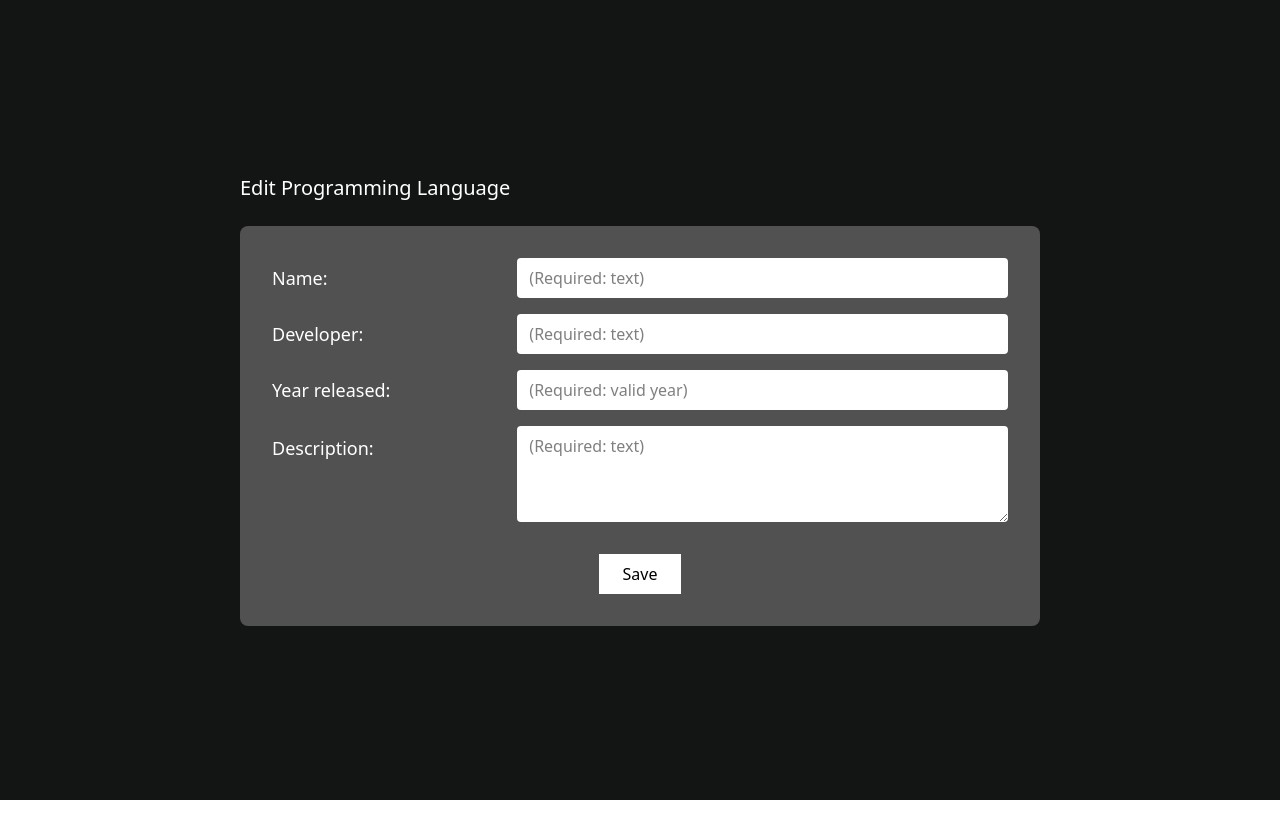
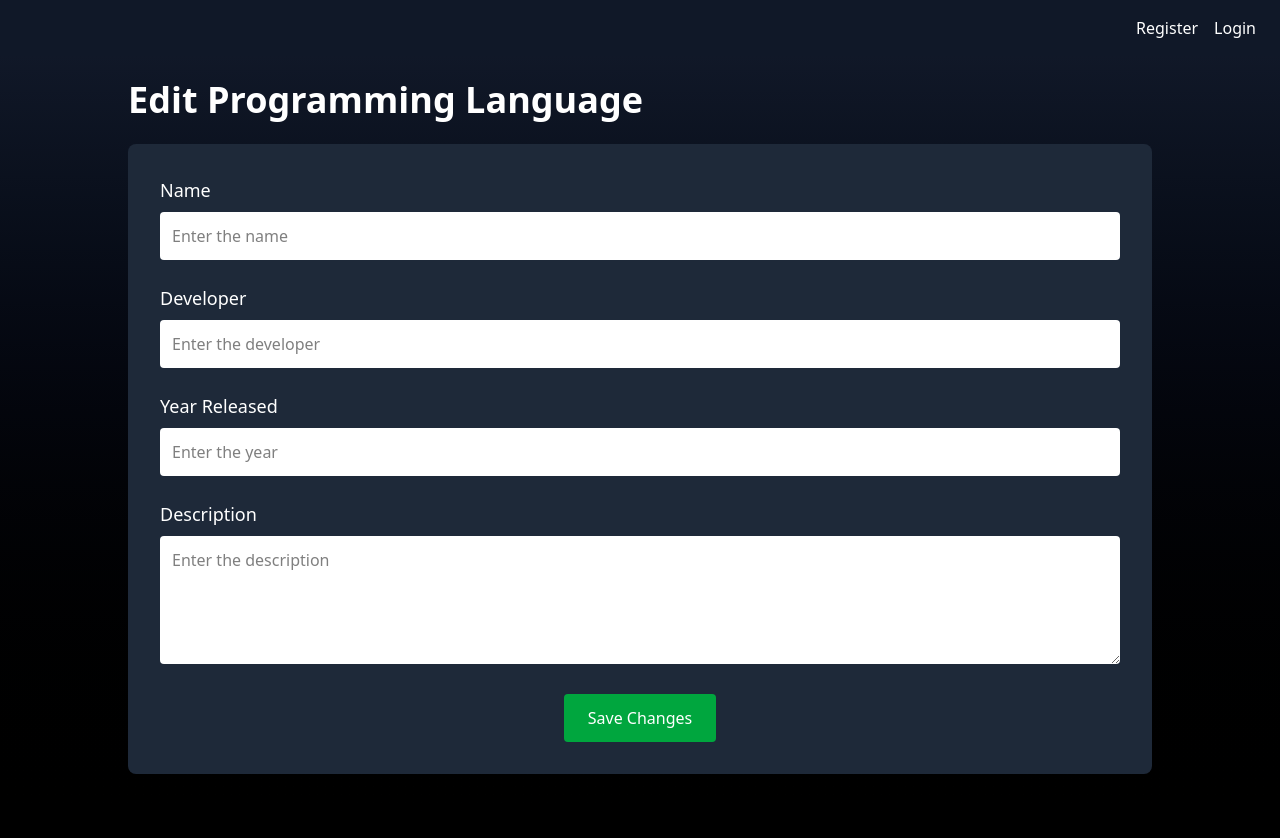
Before and after one commit to MarioMaxim18/Systems-for-Design-and-Implementation, a Next.js app: page /edit/1 in a window 1280 px wide. Shown: the top 838 px of the page. Before the commit the page ends 800 px from the top, so only its background shows below. Built offline with nearby package versions, Linux system fonts and the light colour scheme; no server answers; the database is empty.

Commit message:
feat: update pages styling (dark gradient, form card, consistent buttons)

```diff
--- a/src/app/add/page.js
+++ b/src/app/add/page.js
@@ -1,5 +1,6 @@
 "use client";
 
+import Navbar from "../../components/Navbar";
 import { useState, useEffect } from "react";
 import { useRouter } from "next/navigation";
 import { validateForm } from "../../lib/validation";
@@ -37,17 +38,12 @@ export default function AddProgrammingLanguage() {
       return;
     }
 
-    const dataToSend = {
-      ...formData,
-      createdBy: user._id,
-    };
+    const dataToSend = { ...formData, createdBy: user._id };
 
     try {
       const response = await fetch("/api/languages", {
         method: "POST",
-        headers: {
-          "Content-Type": "application/json",
-        },
+        headers: { "Content-Type": "application/json" },
         body: JSON.stringify(dataToSend),
       });
 
@@ -62,77 +58,88 @@ export default function AddProgrammingLanguage() {
   }
 
   return (
-    <div className="flex flex-col items-center justify-center min-h-screen bg-[#131414]">
-      <div className="w-[800px] flex flex-col items-start mb-4">
-        <h2 className="text-xl text-white mb-2">Add Programming Language</h2>
-      </div>
+    <>
+      <Navbar />
+      <div className="flex flex-col items-center min-h-screen bg-gradient-to-b from-gray-900 to-black p-6">
+        <div className="w-full max-w-5xl">
+          {/* Title */}
+          <h1 className="text-4xl font-bold text-white mb-6">Add Programming Language</h1>
 
-      {/* Form */}
-      <form onSubmit={handleSubmit} className="bg-[#515151] p-8 rounded-lg w-[800px] space-y-4">
+          {/* Form Container */}
+          <div className="bg-gray-800 p-8 rounded-lg">
+            <form onSubmit={handleSubmit} className="space-y-6">
               {/* Name */}
-        <div className="flex items-center justify-between">
-          <label className="text-white text-lg">Name:</label>
+              <div>
+                <label className="block text-white text-lg mb-2">Name:</label>
                 <input
                   type="text"
                   name="name"
                   value={formData.name}
                   onChange={(e) => setFormData({ ...formData, name: e.target.value })}
-            placeholder="(Required: text)"
-            className="w-2/3 px-3 py-2 rounded bg-white border-black"
+                  placeholder="Required"
+                  className="w-full px-4 py-2 rounded bg-white text-black"
                   required
                 />
+                {errors.name && <p className="text-red-400 text-sm mt-1">{errors.name}</p>}
               </div>
-        {errors.name && <p className="text-red-400 text-sm">{errors.name}</p>}
 
               {/* Developer */}
-        <div className="flex items-center justify-between">
-          <label className="text-white text-lg">Developer:</label>
+              <div>
+                <label className="block text-white text-lg mb-2">Developer:</label>
                 <input
                   type="text"
                   name="developer"
                   value={formData.developer}
                   onChange={(e) => setFormData({ ...formData, developer: e.target.value })}
-            placeholder="(Required: text)"
-            className="w-2/3 px-3 py-2 rounded bg-white border-black"
+                  placeholder="Required"
+                  className="w-full px-4 py-2 rounded bg-white text-black"
                   required
                 />
+                {errors.developer && <p className="text-red-400 text-sm mt-1">{errors.developer}</p>}
               </div>
-        {errors.developer && <p className="text-red-400 text-sm">{errors.developer}</p>}
 
               {/* Year */}
-        <div className="flex items-center justify-between">
-          <label className="text-white text-lg">Year released:</label>
+              <div>
+                <label className="block text-white text-lg mb-2">Year Released:</label>
                 <input
                   type="number"
                   name="year"
                   value={formData.year}
                   onChange={(e) => setFormData({ ...formData, year: e.target.value })}
-            placeholder="(Required: valid year)"
-            className="w-2/3 px-3 py-2 rounded bg-white border-black"
+                  placeholder="Required"
+                  className="w-full px-4 py-2 rounded bg-white text-black"
                   required
                 />
+                {errors.year && <p className="text-red-400 text-sm mt-1">{errors.year}</p>}
               </div>
-        {errors.year && <p className="text-red-400 text-sm">{errors.year}</p>}
 
               {/* Description */}
-        <div className="flex items-start justify-between">
-          <label className="text-white text-lg mt-2">Description:</label>
+              <div>
+                <label className="block text-white text-lg mb-2">Description:</label>
                 <textarea
                   name="description"
                   value={formData.description}
                   onChange={(e) => setFormData({ ...formData, description: e.target.value })}
-            placeholder="(Required: text)"
-            className="w-2/3 px-3 py-2 h-24 rounded bg-white border-black"
+                  placeholder="Required"
+                  className="w-full px-4 py-2 h-32 rounded bg-white text-black"
                   required
                 />
+                {errors.description && <p className="text-red-400 text-sm mt-1">{errors.description}</p>}
               </div>
-        {errors.description && <p className="text-red-400 text-sm">{errors.description}</p>}
 
-        {/* Done Button */}
+              {/* Submit */}
               <div className="flex justify-center">
-          <button type="submit" className="px-6 py-2 mt-4 bg-white hover:bg-gray-300">Done</button>
+                <button
+                  type="submit"
+                  className="bg-green-600 text-white px-6 py-2 rounded hover:bg-green-700"
+                >
+                  Done
+                </button>
               </div>
             </form>
           </div>
+        </div>
+      </div>
+    </>
   );
 }
--- a/src/app/edit/[id]/page.js
+++ b/src/app/edit/[id]/page.js
@@ -1,5 +1,6 @@
 "use client";
 
+import Navbar from "../../../components/Navbar";
 import { useState, useEffect } from "react";
 import { useRouter, usePathname } from "next/navigation";
 import { validateForm } from "../../../lib/validation";
@@ -13,36 +14,29 @@ export default function EditProgrammingLanguage() {
     name: "",
     developer: "",
     year: "",
-        description: ""
+    description: "",
   });
-
   const [errors, setErrors] = useState({});
   const [isLoading, setIsLoading] = useState(false);
 
   useEffect(() => {
-        const fetchLanguage = async () => {
+    async function fetchLanguage() {
       try {
         const response = await fetch(`/api/languages?id=${id}`);
         if (response.ok) {
-                    const data = await response.json();
-                    const langToEdit = Array.isArray(data) ?
-                        data.find(lang => lang._id === Number(id)) : data;
-
-                    if (langToEdit) {
+          const language = await response.json();
           setFormData({
-                            name: langToEdit.name || "",
-                            developer: langToEdit.developer || "",
-                            year: langToEdit.year || "",
-                            description: langToEdit.description || ""
+            name: language.name || "",
+            developer: language.developer || "",
+            year: language.year || "",
+            description: language.description || "",
           });
         }
-                } else {
-                    console.error("Failed to fetch language");
+      } catch (error) {
+        console.error("Fetch error:", error);
       }
-            } catch (error) {
-                console.error("Error fetching language:", error);
     }
-        };
+
     fetchLanguage();
   }, [id]);
 
@@ -52,108 +46,113 @@ export default function EditProgrammingLanguage() {
 
   async function handleSubmit(e) {
     e.preventDefault();
-
     const newErrors = validateForm(formData);
     setErrors(newErrors);
-
     if (Object.keys(newErrors).length > 0) return;
 
     setIsLoading(true);
-
     try {
       const response = await fetch(`/api/languages?id=${id}`, {
-                method: 'PATCH',
-                headers: { 'Content-Type': 'application/json' },
-                body: JSON.stringify(formData)
+        method: "PATCH",
+        headers: { "Content-Type": "application/json" },
+        body: JSON.stringify(formData),
       });
 
       if (response.ok) {
-                window.location.href = "/";
+        router.push("/");
       } else {
-                alert("Failed to update. Please try again.");
+        alert("Failed to update language.");
       }
     } catch (error) {
       console.error("Update error:", error);
-            alert("An error occurred during the update.");
+      alert("An error occurred.");
     } finally {
       setIsLoading(false);
     }
   }
 
   return (
-        <div className="flex flex-col items-center justify-center min-h-screen bg-[#131414]">
-            <div className="w-[800px] flex flex-col items-start mb-4">
-                <h2 className="text-xl text-white mb-2">Edit Programming Language</h2>
-            </div>
+    <>
+      <Navbar />
+      <div className="flex flex-col items-center min-h-screen bg-gradient-to-b from-gray-900 to-black p-6">
+        <div className="w-full max-w-5xl">
+          <h1 className="text-4xl font-bold text-white mb-6">Edit Programming Language</h1>
 
-            {/* Form Container */}
-            <form onSubmit={handleSubmit} className="bg-[#515151] p-8 rounded-lg w-[800px] space-y-4">
-                {/* Name Input */}
-                <div className="flex items-center justify-between">
-                    <label className="text-white text-lg">Name:</label>
+          <div className="bg-gray-800 p-8 rounded-lg">
+            <form onSubmit={handleSubmit} className="space-y-6">
+              {/* Name */}
+              <div>
+                <label className="block text-white text-lg mb-2">Name</label>
                 <input
                   type="text"
                   name="name"
                   value={formData.name}
                   onChange={handleChange}
-                        placeholder="(Required: text)"
-                        className="w-2/3 px-3 py-2 rounded bg-white border-black"
+                  placeholder="Enter the name"
+                  className="w-full p-3 rounded bg-white text-black"
                   required
                 />
+                {errors.name && <p className="text-red-400 text-sm mt-1">{errors.name}</p>}
               </div>
-                {errors.name && <p className="text-red-400 text-sm">{errors.name}</p>}
 
-                {/* Developer Input */}
-                <div className="flex items-center justify-between">
-                    <label className="text-white text-lg">Developer:</label>
+              {/* Developer */}
+              <div>
+                <label className="block text-white text-lg mb-2">Developer</label>
                 <input
                   type="text"
                   name="developer"
                   value={formData.developer}
                   onChange={handleChange}
-                        placeholder="(Required: text)"
-                        className="w-2/3 px-3 py-2 rounded bg-white border-black"
+                  placeholder="Enter the developer"
+                  className="w-full p-3 rounded bg-white text-black"
                   required
                 />
+                {errors.developer && <p className="text-red-400 text-sm mt-1">{errors.developer}</p>}
               </div>
-                {errors.developer && <p className="text-red-400 text-sm">{errors.developer}</p>}
 
-                {/* Year Released Input */}
-                <div className="flex items-center justify-between">
-                    <label className="text-white text-lg">Year released:</label>
+              {/* Year */}
+              <div>
+                <label className="block text-white text-lg mb-2">Year Released</label>
                 <input
                   type="number"
                   name="year"
                   value={formData.year}
                   onChange={handleChange}
-                        placeholder="(Required: valid year)"
-                        className="w-2/3 px-3 py-2 rounded bg-white border-black"
+                  placeholder="Enter the year"
+                  className="w-full p-3 rounded bg-white text-black"
                   required
                 />
+                {errors.year && <p className="text-red-400 text-sm mt-1">{errors.year}</p>}
               </div>
-                {errors.year && <p className="text-red-400 text-sm">{errors.year}</p>}
 
-                {/* Description Input */}
-                <div className="flex items-start justify-between">
-                    <label className="text-white text-lg mt-2">Description:</label>
+              {/* Description */}
+              <div>
+                <label className="block text-white text-lg mb-2">Description</label>
                 <textarea
                   name="description"
                   value={formData.description}
                   onChange={handleChange}
-                        placeholder="(Required: text)"
-                        className="w-2/3 px-3 py-2 h-24 rounded bg-white border-black"
+                  placeholder="Enter the description"
+                  className="w-full p-3 h-32 rounded bg-white text-black"
                   required
                 ></textarea>
+                {errors.description && <p className="text-red-400 text-sm mt-1">{errors.description}</p>}
               </div>
-                {errors.description && <p className="text-red-400 text-sm">{errors.description}</p>}
 
               {/* Save Button */}
               <div className="flex justify-center">
-                    <button type="submit" className="px-6 py-2 mt-4 bg-white hover:bg-gray-300">
-                        Save
+                <button
+                  type="submit"
+                  className="px-6 py-3 bg-green-600 text-white rounded hover:bg-green-700"
+                  disabled={isLoading}
+                >
+                  {isLoading ? "Saving..." : "Save Changes"}
                 </button>
               </div>
             </form>
           </div>
+        </div>
+      </div>
+    </>
   );
 }
--- a/src/app/login/page.js
+++ b/src/app/login/page.js
@@ -24,7 +24,6 @@ export default function LoginPage() {
 
       if (response.ok) {
         localStorage.setItem("user", JSON.stringify({ _id: result.userId, name: result.name }));
-
         router.push("/");
       } else {
         setError(result.error || "Login failed");
@@ -36,15 +35,35 @@ export default function LoginPage() {
   }
 
   return (
-    <div className="p-8 max-w-md mx-auto">
-      <h2 className="text-2xl mb-4">Login</h2>
-      <form onSubmit={handleLogin} className="flex flex-col gap-3">
-        <input placeholder="Email" value={email} onChange={(e) => setEmail(e.target.value)} required className="p-2 border" />
-        <input type="password" placeholder="Password" value={password} onChange={(e) => setPassword(e.target.value)} required className="p-2 border" />
-        <button type="submit" className="p-2 bg-green-600 text-white">Login</button>
-      </form>
+    <div className="flex flex-col items-center justify-center min-h-screen bg-gradient-to-b from-gray-900 to-black p-6">
+      <div className="w-full max-w-md bg-gray-800 p-8 rounded-lg shadow-md">
+        <h2 className="text-3xl font-bold text-white mb-6 text-center">Login</h2>
+        <form onSubmit={handleLogin} className="flex flex-col gap-4">
+          <input
+            placeholder="Email"
+            value={email}
+            onChange={(e) => setEmail(e.target.value)}
+            required
+            className="p-3 rounded bg-white text-black placeholder-gray-400"
+          />
+          <input
+            type="password"
+            placeholder="Password"
+            value={password}
+            onChange={(e) => setPassword(e.target.value)}
+            required
+            className="p-3 rounded bg-white text-black placeholder-gray-400"
+          />
+          <button
+            type="submit"
+            className="p-3 mt-4 bg-blue-600 hover:bg-blue-700 text-white font-semibold rounded"
+          >
+            Login
+          </button>
+        </form>
 
-      {error && <p className="text-red-500 mt-2">{error}</p>}
+        {error && <p className="text-red-400 mt-4 text-center">{error}</p>}
+      </div>
     </div>
   );
 }
--- a/src/app/register/page.js
+++ b/src/app/register/page.js
@@ -26,14 +26,40 @@ export default function RegisterPage() {
   }
 
   return (
-    <div className="p-8 max-w-md mx-auto">
-      <h2 className="text-2xl mb-4">Register</h2>
-      <form onSubmit={handleRegister} className="flex flex-col gap-3">
-        <input placeholder="Name" value={name} onChange={(e) => setName(e.target.value)} required className="p-2 border" />
-        <input placeholder="Email" value={email} onChange={(e) => setEmail(e.target.value)} required className="p-2 border" />
-        <input type="password" placeholder="Password" value={password} onChange={(e) => setPassword(e.target.value)} required className="p-2 border" />
-        <button type="submit" className="p-2 bg-blue-600 text-white">Register</button>
-      </form>
+    <div className="flex flex-col items-center justify-center min-h-screen bg-gradient-to-b from-gray-900 to-black p-6">
+      <div className="w-full max-w-md bg-gray-800 p-8 rounded-lg shadow-md">
+        <h2 className="text-3xl font-bold text-white mb-6 text-center">Register</h2>
+        <form onSubmit={handleRegister} className="flex flex-col gap-4">
+          <input
+            placeholder="Name"
+            value={name}
+            onChange={(e) => setName(e.target.value)}
+            required
+            className="p-3 rounded bg-white text-black placeholder-gray-400"
+          />
+          <input
+            placeholder="Email"
+            value={email}
+            onChange={(e) => setEmail(e.target.value)}
+            required
+            className="p-3 rounded bg-white text-black placeholder-gray-400"
+          />
+          <input
+            type="password"
+            placeholder="Password"
+            value={password}
+            onChange={(e) => setPassword(e.target.value)}
+            required
+            className="p-3 rounded bg-white text-black placeholder-gray-400"
+          />
+          <button
+            type="submit"
+            className="p-3 mt-4 bg-blue-600 hover:bg-blue-700 text-white font-semibold rounded"
+          >
+            Register
+          </button>
+        </form>
+      </div>
     </div>
   );
 }
--- /dev/null
+++ b/src/components/Navbar.js
@@ -0,0 +1,41 @@
+"use client";
+
+import { useEffect, useState } from "react";
+import { useRouter } from "next/navigation";
+
+export default function Navbar() {
+  const [user, setUser] = useState(null);
+  const router = useRouter();
+
+  useEffect(() => {
+    const stored = localStorage.getItem("user");
+    if (stored) setUser(JSON.parse(stored));
+  }, []);
+
+  const handleLogout = () => {
+    localStorage.removeItem("user");
+    setUser(null);
+    router.refresh();
+  };
+
+  return (
+    <nav className="w-full bg-gray-900 text-white px-6 py-4 flex justify-end items-center shadow-md">
+      {user ? (
+        <div className="flex items-center gap-4">
+          <span className="text-sm">{user.name}</span>
+          <button
+            className="bg-red-600 hover:bg-red-700 px-4 py-2 rounded text-white"
+            onClick={handleLogout}
+          >
+            Logout
+          </button>
+        </div>
+      ) : (
+        <div className="flex items-center gap-4">
+          <a href="/register" className="hover:underline">Register</a>
+          <a href="/login" className="hover:underline">Login</a>
+        </div>
+      )}
+    </nav>
+  );
+}
```
Also changed, not shown: src/app/api/languages/route.js (+10 -0 lines), src/app/page.js (+53 -128 lines). Lines whose indentation alone changed are shown as unchanged.
